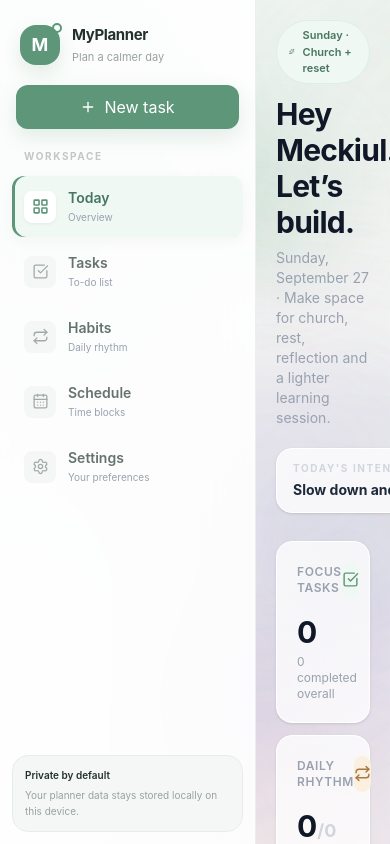
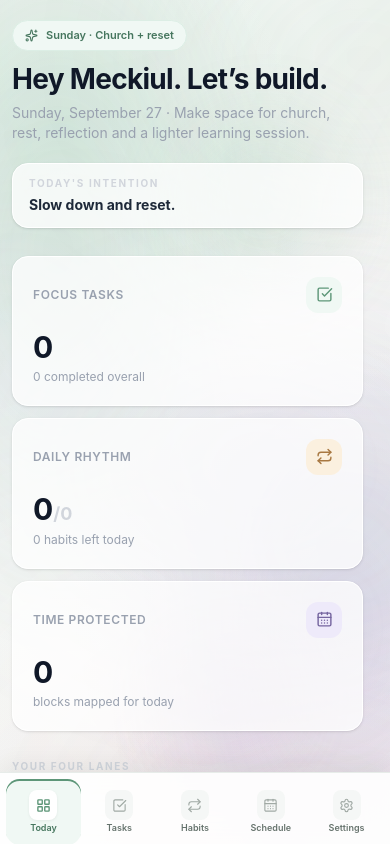
Before and after one commit to Meckiul-Chisim/MyPlanner, a React (Vite) app: page / in a window 390 px wide. Built offline with nearby package versions, Linux system fonts and the light colour scheme.

Commit message:
Add responsive layouts for desktop tablet and mobile

```diff
--- a/src/index.css
+++ b/src/index.css
@@ -920,3 +920,347 @@ html[data-theme="midnight"] .bg-gray-50\/60:hover {
 html[data-theme] input[type="checkbox"] {
   accent-color: var(--accent);
 }
+
+
+/* ─────────────────────────────────────────────────────────
+   Responsive layout
+   Desktop: full sidebar + roomy workspace
+   Tablet: compact sidebar
+   Phone: bottom navigation + fluid content
+   ───────────────────────────────────────────────────────── */
+
+.app-main {
+  min-width: 0;
+  scrollbar-gutter: stable;
+}
+
+.sidebar-new-task,
+.sidebar-item,
+.sidebar-private,
+.theme-card,
+.settings-control,
+.personal-card,
+button,
+input,
+select {
+  max-width: 100%;
+}
+
+@media (max-width: 1100px) and (min-width: 769px) {
+  .app-sidebar {
+    width: 210px !important;
+  }
+
+  .sidebar-brand {
+    padding-left: 1rem !important;
+    padding-right: 1rem !important;
+  }
+
+  .sidebar-action {
+    padding-left: .75rem !important;
+    padding-right: .75rem !important;
+  }
+
+  .sidebar-nav {
+    padding-left: .5rem !important;
+    padding-right: .5rem !important;
+  }
+
+  .sidebar-private {
+    margin: .75rem !important;
+  }
+}
+
+@media (max-width: 768px) {
+  html, body, #root {
+    min-width: 320px;
+    width: 100%;
+    height: 100%;
+  }
+
+  .app-shell {
+    height: 100dvh !important;
+    min-height: 100dvh;
+    flex-direction: column;
+  }
+
+  .app-shell > .relative.z-20 {
+    flex-direction: column;
+    min-height: 0;
+  }
+
+  .app-main {
+    order: 1;
+    width: 100%;
+    height: calc(100dvh - 72px);
+    min-height: 0;
+    padding-bottom: env(safe-area-inset-bottom);
+    overscroll-behavior-y: contain;
+  }
+
+  .app-sidebar {
+    order: 2;
+    width: 100% !important;
+    height: 72px !important;
+    min-height: 72px;
+    flex: 0 0 72px;
+    display: block !important;
+    border-right: 0 !important;
+    border-top: 1px solid var(--sidebar-border, #e7ece9) !important;
+    box-shadow: 0 -8px 24px rgba(25, 40, 33, .06);
+    backdrop-filter: blur(18px);
+    -webkit-backdrop-filter: blur(18px);
+    z-index: 50;
+  }
+
+  .sidebar-brand,
+  .sidebar-action,
+  .sidebar-workspace-label,
+  .sidebar-private {
+    display: none !important;
+  }
+
+  .sidebar-nav {
+    height: 100%;
+    width: 100%;
+    display: grid !important;
+    grid-template-columns: repeat(5, minmax(0, 1fr));
+    gap: 0 !important;
+    padding: .35rem .35rem calc(.35rem + env(safe-area-inset-bottom)) !important;
+    overflow: visible;
+  }
+
+  .sidebar-nav > button {
+    min-width: 0;
+    width: 100%;
+    height: 100%;
+    min-height: 62px;
+    padding: .35rem .15rem !important;
+    border-radius: .85rem;
+    flex-direction: column;
+    justify-content: center;
+    align-items: center;
+    gap: .2rem;
+    text-align: center;
+    transform: none !important;
+  }
+
+  .sidebar-nav > button::before {
+    left: 50%;
+    top: auto;
+    right: auto;
+    bottom: 3px;
+    width: 26px;
+    height: 3px;
+    transform: translateX(-50%) scaleX(.4);
+  }
+
+  .sidebar-nav > button:hover::before {
+    transform: translateX(-50%) scaleX(1);
+  }
+
+  .sidebar-nav > button > span:first-of-type {
+    width: 30px !important;
+    height: 30px !important;
+    flex: 0 0 30px;
+  }
+
+  .sidebar-item-copy {
+    min-width: 0;
+    width: 100%;
+    flex: 0 0 auto !important;
+  }
+
+  .sidebar-item-copy > span:first-child {
+    font-size: 10px !important;
+    line-height: 1.1;
+  }
+
+  .sidebar-item-copy > span:last-child {
+    display: none !important;
+  }
+
+  .sidebar-nav > button:hover {
+    transform: none !important;
+    box-shadow: none;
+  }
+
+  .sidebar-active {
+    box-shadow: inset 0 2px 0 var(--sidebar-accent, #5d9678) !important;
+  }
+
+  .page-reveal {
+    min-height: 100%;
+  }
+
+  /* Fluid page containers */
+  .app-main .max-w-2xl,
+  .app-main .max-w-4xl,
+  .app-main .max-w-5xl {
+    width: 100%;
+    max-width: none;
+    margin-left: 0;
+    margin-right: 0;
+    padding-left: 1rem !important;
+    padding-right: 1rem !important;
+  }
+
+  .app-main .p-8 {
+    padding-top: 1.25rem !important;
+    padding-bottom: 1.25rem !important;
+  }
+
+  .app-main .lg\:p-10 {
+    padding-top: 1.25rem !important;
+    padding-bottom: 1.25rem !important;
+  }
+
+  /* Prevent long headings and controls from forcing horizontal scrolling. */
+  .app-main h1,
+  .app-main h2,
+  .app-main h3,
+  .app-main p,
+  .app-main label {
+    overflow-wrap: anywhere;
+  }
+
+  .app-main input,
+  .app-main select,
+  .app-main textarea {
+    min-width: 0;
+    max-width: 100%;
+  }
+
+  /* Dashboard/stat cards become single-column where necessary. */
+  .app-main .grid {
+    min-width: 0;
+  }
+
+  /* Settings theme cards stay two-up only when there is enough room. */
+  .app-main .settings-section .grid.sm\:grid-cols-2,
+  .app-main .settings-section .grid[class*="sm:grid-cols-2"] {
+    grid-template-columns: 1fr;
+  }
+
+  /* Schedule day strip can scroll horizontally instead of squeezing seven cards. */
+  .app-main .schedule-day-strip {
+    overflow-x: auto;
+    display: flex;
+    scrollbar-width: none;
+    padding-bottom: .2rem;
+  }
+
+  .app-main .schedule-day-strip::-webkit-scrollbar {
+    display: none;
+  }
+
+  .app-main .schedule-day-strip > button {
+    flex: 0 0 76px;
+  }
+
+  /* Keep the calendar usable on narrow screens. */
+  .schedule-calendar {
+    overflow-x: auto !important;
+    -webkit-overflow-scrolling: touch;
+  }
+
+  .schedule-calendar > .schedule-calendar-grid {
+    min-width: 560px;
+  }
+}
+
+@media (max-width: 480px) {
+  .app-main .max-w-2xl,
+  .app-main .max-w-4xl,
+  .app-main .max-w-5xl {
+    padding-left: .75rem !important;
+    padding-right: .75rem !important;
+  }
+
+  .app-main .space-y-7 > :not([hidden]) ~ :not([hidden]) {
+    margin-top: 1rem;
+  }
+
+  .app-main .space-y-6 > :not([hidden]) ~ :not([hidden]) {
+    margin-top: 1rem;
+  }
+
+  .app-main h1.text-3xl {
+    font-size: 1.75rem;
+    line-height: 1.15;
+  }
+
+  .app-main .settings-section > .p-4,
+  .app-main section > .p-4 {
+    padding: .75rem !important;
+  }
+
+  .app-main .settings-control {
+    align-items: flex-start;
+    flex-direction: column;
+  }
+
+  .app-main .settings-control select {
+    width: 100%;
+  }
+
+  .sidebar-nav > button > span:first-of-type {
+    width: 28px !important;
+    height: 28px !important;
+  }
+
+  .sidebar-nav > button > span:first-of-type svg {
+    width: 15px;
+    height: 15px;
+  }
+
+  .sidebar-item-copy > span:first-child {
+    font-size: 9px !important;
+  }
+}
+
+@media (max-width: 360px) {
+  .sidebar-nav {
+    padding-left: .15rem !important;
+    padding-right: .15rem !important;
+  }
+
+  .sidebar-nav > button {
+    padding-left: 0 !important;
+    padding-right: 0 !important;
+  }
+
+  .sidebar-item-copy > span:first-child {
+    font-size: 8px !important;
+  }
+
+  .sidebar-nav > button > span:first-of-type {
+    width: 26px !important;
+    height: 26px !important;
+  }
+}
+
+@media (min-width: 769px) {
+  .schedule-day-strip {
+    display: grid;
+  }
+}
+
+/* Use theme surfaces for the responsive bottom navigation. */
+@media (max-width: 768px) {
+  html[data-theme="midnight"] .app-sidebar {
+    background: rgba(20, 28, 26, .96) !important;
+  }
+
+  html[data-theme="lavender"] .app-sidebar {
+    background: rgba(247, 245, 252, .96) !important;
+  }
+
+  html[data-theme="ocean"] .app-sidebar {
+    background: rgba(242, 248, 251, .96) !important;
+  }
+
+  html[data-theme="rose"] .app-sidebar {
+    background: rgba(252, 245, 245, .96) !important;
+  }
+}
```
